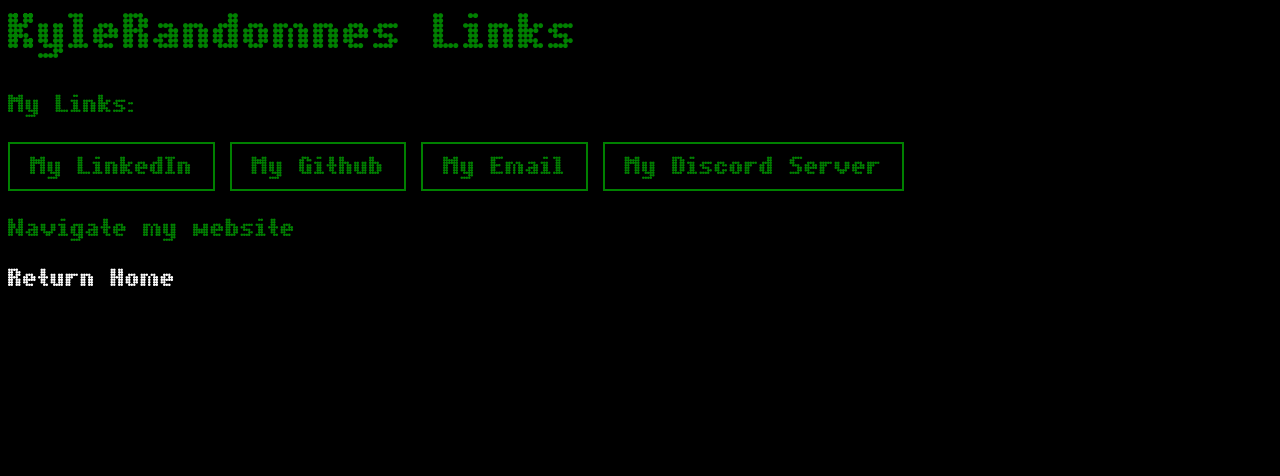
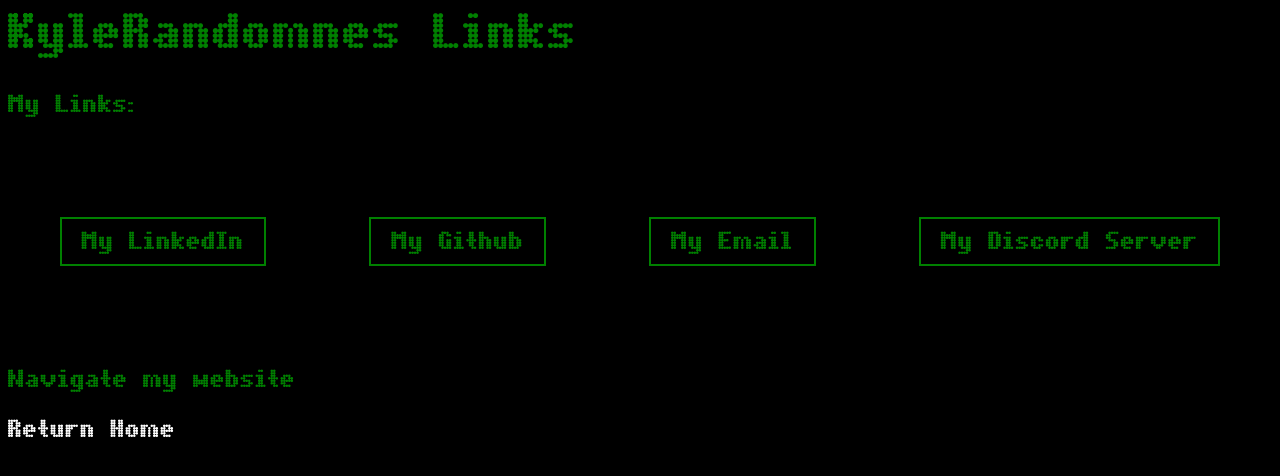
Before and after one commit to KyleRandomnes/KyleRandomnes.github.io, a PHP site: page /linkTree.html in a window 1280 px wide. Shown: the top 476 px of the page. Run offline with PHP 8.4, Linux system fonts and the light colour scheme.

Commit message:
more styles
yeah, if you're reading these.... a lot of styling happening

```diff
--- a/css/button.css
+++ b/css/button.css
@@ -53,15 +53,57 @@
 /* Target .own-button when .uni-button is hovered */
 .uni-button:hover ~ .own-button {
     transform: scale(0.7); /* Make own-button smaller */
+    transition: transform 2.0s ease-in-out, background-color 2.0s ease-in-out, color 2.0s ease-in-out;
 }
 .uni-button:hover ~ .study-button {
     transform: scale(0.5); /* Make own-button smaller */
+    transition: transform 2.0s ease-in-out, background-color 2.0s ease-in-out, color 2.0s ease-in-out;
 }
 
 .own-button {
     transform: scale(1.1); /* Slightly larger for emphasis */
 }
+.own-button:active {
+    transform: rotateY(0deg) scale(1.5); /* Straightens and grows the button */
+    background-color: darkgreen;
+    color: black;
+}
+
+/* Target .own-button when .uni-button is hovered */
+.own-button:hover ~ .own-button {
+    transform: scale(0.7); /* Make own-button smaller */
+    transition: transform 2.0s ease-in-out, background-color 2.0s ease-in-out, color 2.0s ease-in-out;
+}
+.own-button:hover ~ .study-button {
+    transform: scale(0.5); /* Make own-button smaller */
+    transition: transform 2.0s ease-in-out, background-color 2.0s ease-in-out, color 2.0s ease-in-out;
+}
 
 .study-button {
     transform: rotateY(+40deg); /* Tilts the button away in the opposite direction */
 }
+.study-button:active {
+    transform: rotateY(0deg) scale(1.5); /* Straightens and grows the button */
+    background-color: darkgreen;
+    color: black;
+}
+
+/* Target .own-button when .uni-button is hovered */
+.study-button:hover ~ .own-button {
+    transform: scale(0.7); /* Make own-button smaller */
+    transition: transform 2.0s ease-in-out, background-color 2.0s ease-in-out, color 2.0s ease-in-out;
+}
+.study-button:hover ~ .study-button {
+    transform: scale(0.5); /* Make own-button smaller */
+    transition: transform 2.0s ease-in-out, background-color 2.0s ease-in-out, color 2.0s ease-in-out;
+}
+
+/* How to decide how link tree should look */
+.social-links {
+    display: flex;
+    justify-content: space-around;
+    align-items: center;
+    width: 100%;
+    height: 200px; /* Adjust height as needed */
+    perspective: 1000px; /* Adds depth for 3D effect */
+}
--- a/linkTree.html
+++ b/linkTree.html
@@ -8,11 +8,12 @@
 
         <!--Add links as new things come in-->
         <p>My Links:</p>
-        <a href="https://www.linkedin.com/in/kyle-le-grange-886820293" class="button">My LinkedIn</a>
-        <a href="https://github.com/KyleRandomnes" class="button">My Github</a>
-        <a href="mailto:kylerandomnes@gmail.com" class="button">My Email</a>
-        <a href="https://discord.gg/Kzfz4Y8QKh" class="button">My Discord Server</a>
-
+        <div class="social-links">
+            <a href="https://www.linkedin.com/in/kyle-le-grange-886820293" class="button social-link">My LinkedIn</a>
+            <a href="https://github.com/KyleRandomnes" class="button social-link">My Github</a>
+            <a href="mailto:kylerandomnes@gmail.com" class="button social-link">My Email</a>
+            <a href="https://discord.gg/Kzfz4Y8QKh" class="button social-link">My Discord Server</a>
+        </div>
         <p></p>
         <p>Navigate my website</p>
         <p><a href="index.html">Return Home</a></p>
```
